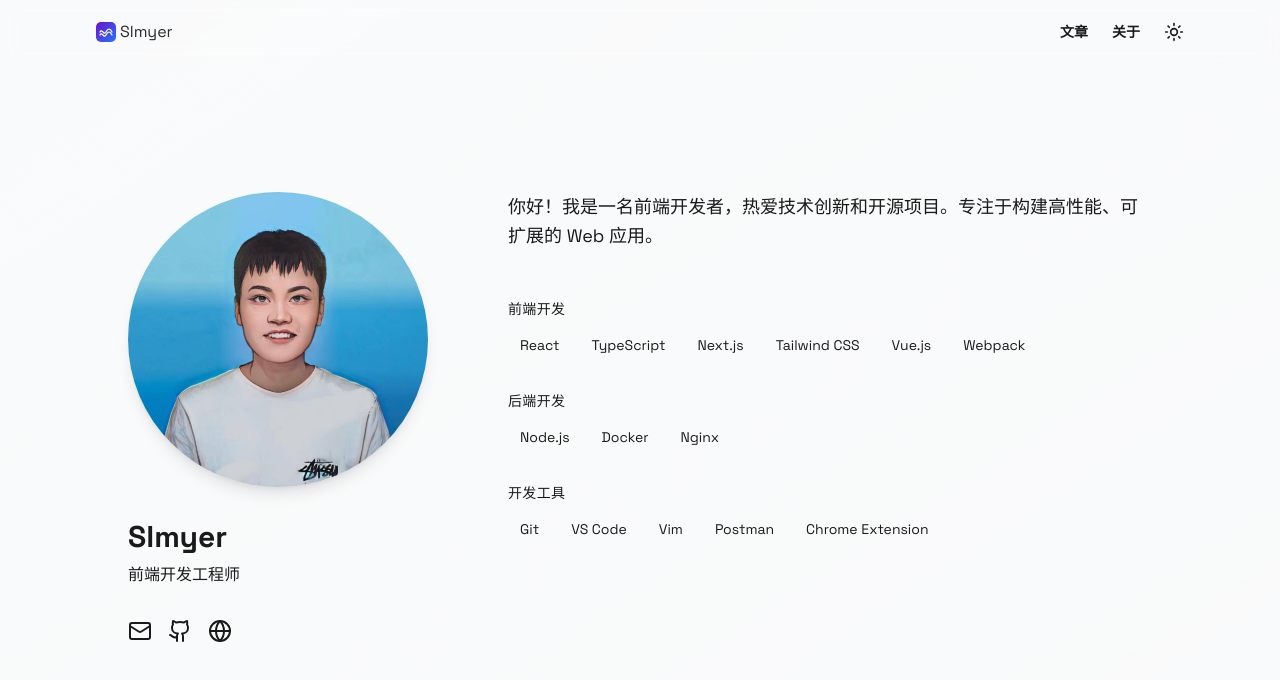
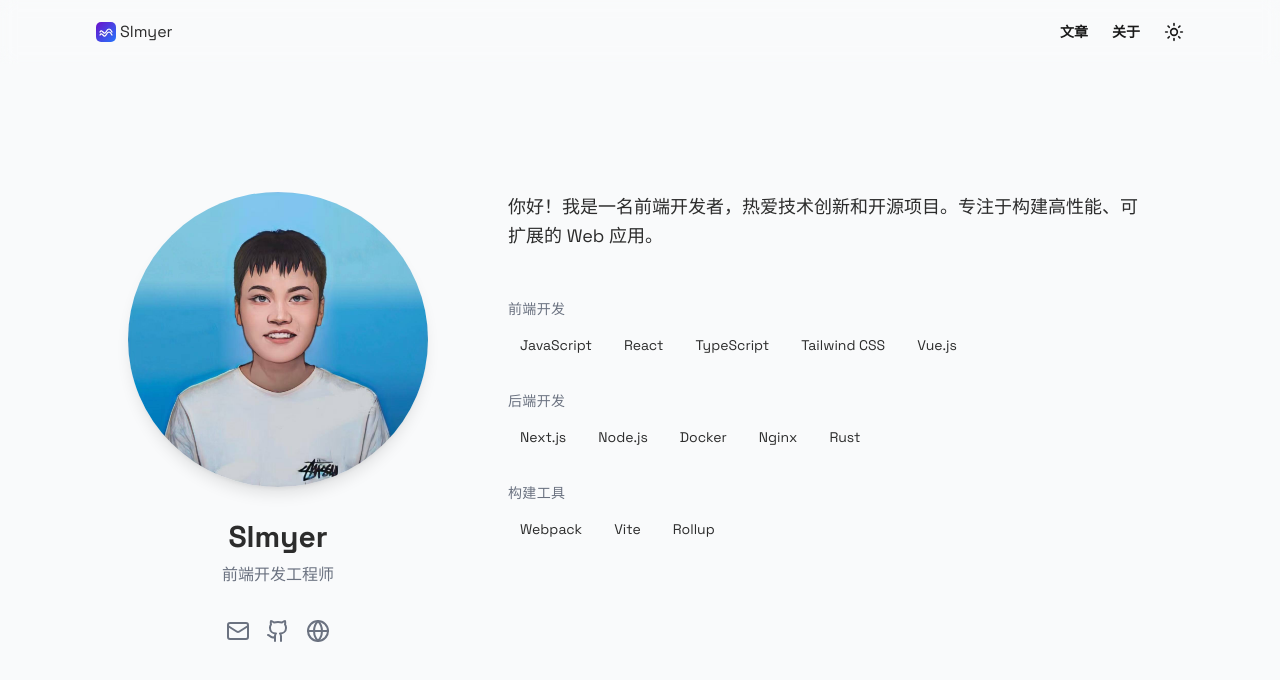
Before and after one commit to slmyer/slmyer-blog, a Next.js app: page /about in a window 1280 px wide. Shown: the top 680 px of the page. Built offline with nearby package versions, Linux system fonts and the light colour scheme.

Commit message:
fix: 🐛 BlogLayout and About

```diff
--- a/src/app/about/page.tsx
+++ b/src/app/about/page.tsx
@@ -1,16 +1,13 @@
-'use client'
-
-import { motion } from 'framer-motion'
 import Image from 'next/image'
 import { Github, Mail, Globe } from 'lucide-react'
 
 const technologies = [
   {
     category: '前端开发',
-    items: ['React', 'TypeScript', 'Next.js', 'Tailwind CSS', 'Vue.js', 'Webpack'],
+    items: ['JavaScript', 'React', 'TypeScript', 'Tailwind CSS', 'Vue.js'],
   },
-  { category: '后端开发', items: ['Node.js', 'Docker', 'Nginx'] },
-  { category: '开发工具', items: ['Git', 'VS Code', 'Vim', 'Postman', 'Chrome Extension'] },
+  { category: '后端开发', items: ['Next.js', 'Node.js', 'Docker', 'Nginx', 'Rust'] },
+  { category: '构建工具', items: ['Webpack', 'Vite', 'Rollup'] },
 ]
 
 const socialLinks = [
@@ -19,39 +16,13 @@ const socialLinks = [
   { name: 'Website', url: 'https://slmyer.cn', icon: Globe },
 ]
 
-const containerVariants = {
-  hidden: { opacity: 0 },
-  visible: {
-    opacity: 1,
-    transition: {
-      staggerChildren: 0.1,
-    },
-  },
-}
-
-const itemVariants = {
-  hidden: { opacity: 0, y: 20 },
-  visible: {
-    opacity: 1,
-    y: 0,
-    transition: {
-      duration: 0.5,
-    },
-  },
-}
-
 export default function About() {
   return (
-    <div className="to-muted/30 min-h-screen bg-gradient-to-br from-background px-4 py-12 pt-24 md:px-0 md:py-48">
-      <motion.main
-        className="mx-auto max-w-5xl"
-        variants={containerVariants}
-        initial="hidden"
-        animate="visible"
-      >
+    <div className="container mx-auto animate-fade-in px-4 py-12 pt-24 text-text delay-200 md:px-0 md:py-48">
+      <div className="mx-auto max-w-5xl">
         <div className="grid gap-12 md:grid-cols-[300px,1fr] md:gap-20">
           {/* Left Column */}
-          <motion.div className="space-y-8" variants={itemVariants}>
+          <div className="space-y-8">
             <Image
               src="/images/avatar.jpg"
               alt="Slmyer"
@@ -59,11 +30,11 @@ export default function About() {
               height={300}
               className="mx-auto rounded-[50%] shadow-lg md:mx-0"
             />
-            <div className="text-center md:text-left">
-              <h1 className="mb-2 text-3xl font-bold">Slmyer</h1>
-              <p className="text-muted-foreground">前端开发工程师</p>
+            <div className="space-y-2 text-center">
+              <h1 className="text-3xl font-bold">Slmyer</h1>
+              <p className="text-sub-text">前端开发工程师</p>
             </div>
-            <div className="flex justify-center space-x-4 md:justify-start">
+            <div className="flex justify-center space-x-4">
               {socialLinks.slice(0, 4).map((link) => {
                 const Icon = link.icon
                 return (
@@ -72,7 +43,7 @@ export default function About() {
                     href={link.url}
                     target="_blank"
                     rel="noopener noreferrer"
-                    className="text-muted-foreground transition-colors duration-200 hover:text-foreground"
+                    className="text-sub-text transition-colors duration-200 hover:text-foreground"
                     aria-label={link.name}
                   >
                     <Icon className="h-6 w-6" />
@@ -80,9 +51,9 @@ export default function About() {
                 )
               })}
             </div>
-          </motion.div>
+          </div>
 
-          <motion.div className="space-y-12" variants={itemVariants}>
+          <div className="space-y-12">
             <section className="space-y-6">
               <p className="text-lg leading-relaxed">
                 你好！我是一名前端开发者，热爱技术创新和开源项目。专注于构建高性能、可扩展的 Web
@@ -93,14 +64,14 @@ export default function About() {
             <section className="space-y-8">
               {technologies.map((tech) => (
                 <div key={tech.category} className="space-y-3">
-                  <h3 className="text-muted-foreground text-sm font-medium uppercase tracking-wide">
+                  <h3 className="text-sm font-medium uppercase tracking-wide text-sub-text">
                     {tech.category}
                   </h3>
                   <div className="flex flex-wrap gap-2">
                     {tech.items.map((item) => (
                       <span
                         key={item}
-                        className="bg-muted hover:bg-primary/10 inline-block rounded-full px-3 py-1 text-sm transition-colors duration-200 hover:text-primary"
+                        className="hover:bg-primary/10 inline-flex rounded-full px-3 py-1 text-sm transition-colors duration-200 hover:text-primary"
                       >
                         {item}
                       </span>
@@ -109,9 +80,9 @@ export default function About() {
                 </div>
               ))}
             </section>
-          </motion.div>
+          </div>
         </div>
-      </motion.main>
+      </div>
     </div>
   )
 }
--- a/src/app/blog/layout.tsx
+++ b/src/app/blog/layout.tsx
@@ -1,7 +1,3 @@
-export default function MdxLayout({ children }: { children: React.ReactNode }) {
-  return (
-    <div className="mx-auto flex max-w-6xl justify-center px-4 py-16 sm:px-6 lg:px-8">
-      {children}
-    </div>
-  )
+export default function BlogLayout({ children }: { children: React.ReactNode }) {
+  return <div className="container mx-auto px-4 py-16 sm:px-8 lg:px-16">{children}</div>
 }
--- a/src/app/blog/page.tsx
+++ b/src/app/blog/page.tsx
@@ -7,13 +7,13 @@ export default async function Blog() {
   const allBlogs = getBlogByCatalog('blog')
 
   return (
-    <div className="flex flex-1 animate-fade-in gap-16 py-8 delay-[200ms] md:py-12">
+    <div className="flex flex-1 animate-fade-in gap-4 py-8 delay-[200ms] md:py-12">
       {allBlogs.length > 0 ? (
         <>
           <div className="hidden w-1/4 md:block">
             <Sidebar posts={allBlogs}></Sidebar>
           </div>
-          <div>
+          <div className="flex-1">
             <div className="grid gap-4 sm:gap-6">
               {allBlogs.map((blog) => (
                 <Card key={blog.title} post={blog} />
--- a/src/components/Card.tsx
+++ b/src/components/Card.tsx
@@ -9,7 +9,7 @@ export default function Card({ post }: { post: IPost }) {
       <div className="from-primary/5 absolute inset-0 bg-gradient-to-br to-transparent" />
       <Link
         href={`/blog/${post.slug}`}
-        className="relative block p-4 sm:flex sm:items-center sm:justify-between"
+        className="relative block p-4 sm:flex sm:items-center sm:justify-between lg:p-6"
       >
         <div>
           <h2 className="text-2xl font-bold text-text transition-colors">{post.title}</h2>
--- a/src/components/Footer.tsx
+++ b/src/components/Footer.tsx
@@ -4,10 +4,10 @@ const Footer = () => {
   return (
     <footer className="w-full py-4 md:py-8">
       <div className="container mx-auto">
-        <div className="flex flex-col items-center justify-between gap-4 md:flex-row">
+        <div className="flex flex-col-reverse items-center justify-between gap-4 md:flex-row">
           <div className="flex items-center">
             <span className="text-sm text-sub-text">
-              Copyright © {new Date().getFullYear()} Slmyer
+              Copyright © 2024 - {new Date().getFullYear()} Slmyer
             </span>
           </div>
           <div className="flex flex-col items-center gap-4 text-sm text-sub-text md:flex-row">
--- a/src/components/Sider.tsx
+++ b/src/components/Sider.tsx
@@ -23,9 +23,8 @@ export default function Sidebar({ posts }: { posts: IPost[] }) {
   const recentPosts = posts.sort((a, b) => +a.date - +b.date).slice(0, 3)
 
   return (
-    <div className={`w-full space-y-8 md:w-64`}>
-      {/* Categories Section */}
-      <div className="rounded-lg bg-card p-6">
+    <div className={`max-w-full space-y-8 md:w-64`}>
+      <div className="rounded-lg bg-card p-6 shadow-sm transition-all duration-300 ease-in-out hover:translate-y-1 hover:shadow-md">
         <h2 className="text-md mb-4 font-medium text-primary">文章分类</h2>
         <nav className="space-y-2">
           {categories.map((category) => (
@@ -41,14 +40,12 @@ export default function Sidebar({ posts }: { posts: IPost[] }) {
         </nav>
       </div>
 
-      <div className="rounded-lg bg-card p-6">
+      <div className="rounded-lg bg-card p-6 shadow-sm transition-all duration-300 ease-in-out hover:translate-y-1 hover:shadow-md">
         <h2 className="text-md mb-4 font-medium text-primary">最近文章</h2>
         <div className="space-y-4">
           {recentPosts.map((post) => (
             <article key={post.title} className="space-y-1">
-              <time className="text-xs text-sub-text">
-                {dayjs(post.date).format('YYYY年MM月DD日')}
-              </time>
+              <time className="text-xs text-sub-text">{dayjs(post.date).format('YYYY-MM-DD')}</time>
               <h3>
                 <Link
                   href={`/blog/${post.slug}`}
```
